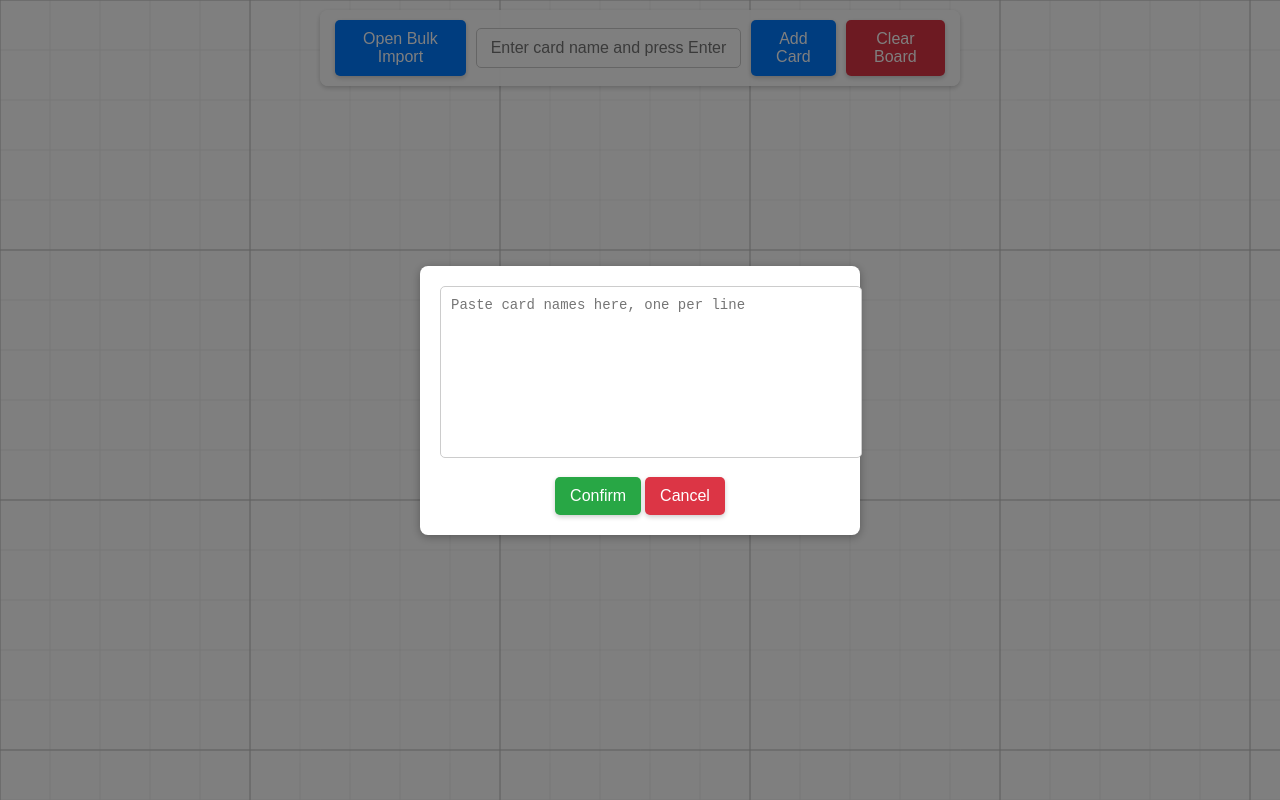
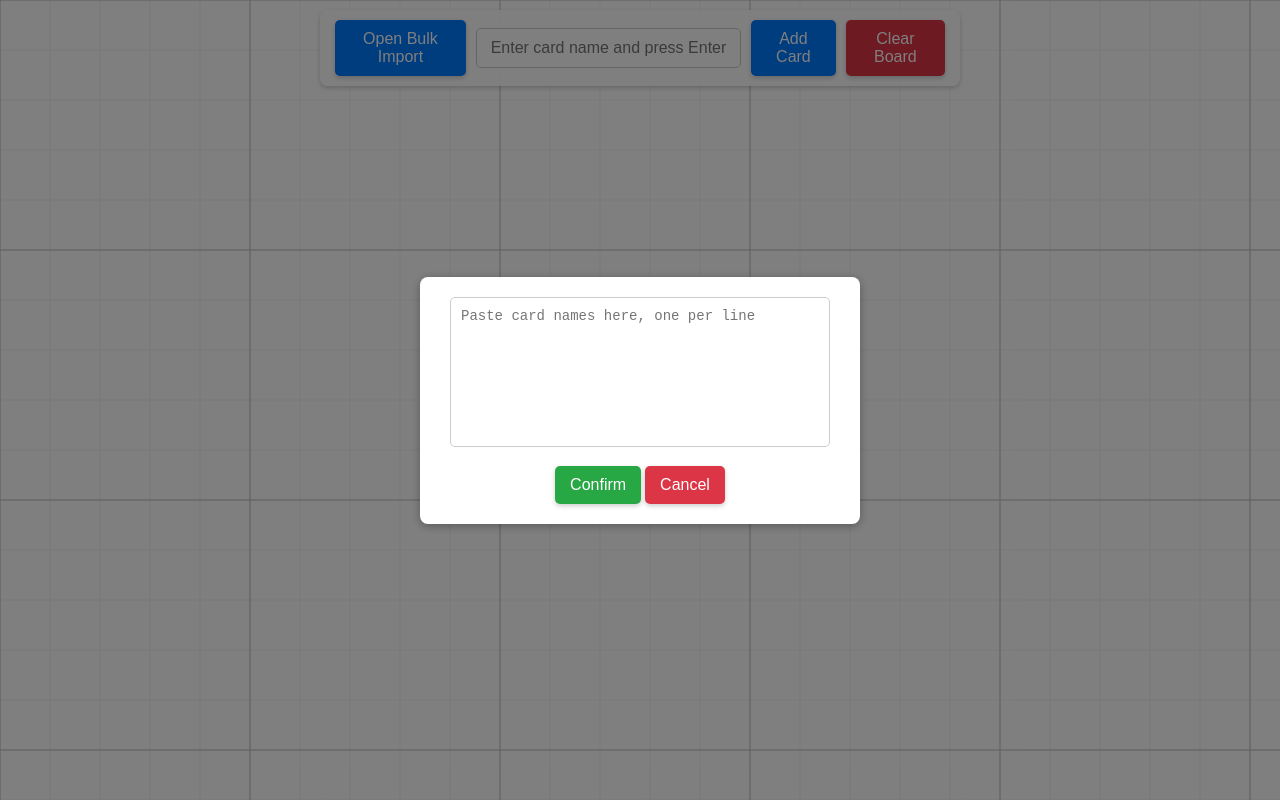
Before and after one commit to victoralbenor/mtg-card-canvas, a website with bundled scripts: page docs/index.html in a window 1280 px wide. Both pictures are taken after a click on the button "Open Bulk Import". Built offline with nearby package versions, Linux system fonts and the light colour scheme.

Commit message:
Fit bulk import field into the popup

```diff
--- a/docs/styles/style.css
+++ b/docs/styles/style.css
@@ -119,7 +119,7 @@ button#clear-board:active {
 }
 
 textarea#bulk-import-input {
-    width: 100%;
+    width: calc(100% - 20px); /* Adjust width to fit within padding */
     height: 150px;
     margin-bottom: 15px;
     padding: 10px;
@@ -127,6 +127,7 @@ textarea#bulk-import-input {
     border: 1px solid #ccc;
     border-radius: 5px;
     resize: none;
+    box-sizing: border-box; /* Include padding and border in width calculation */
 }
 
 button#bulk-import-confirm {
```
